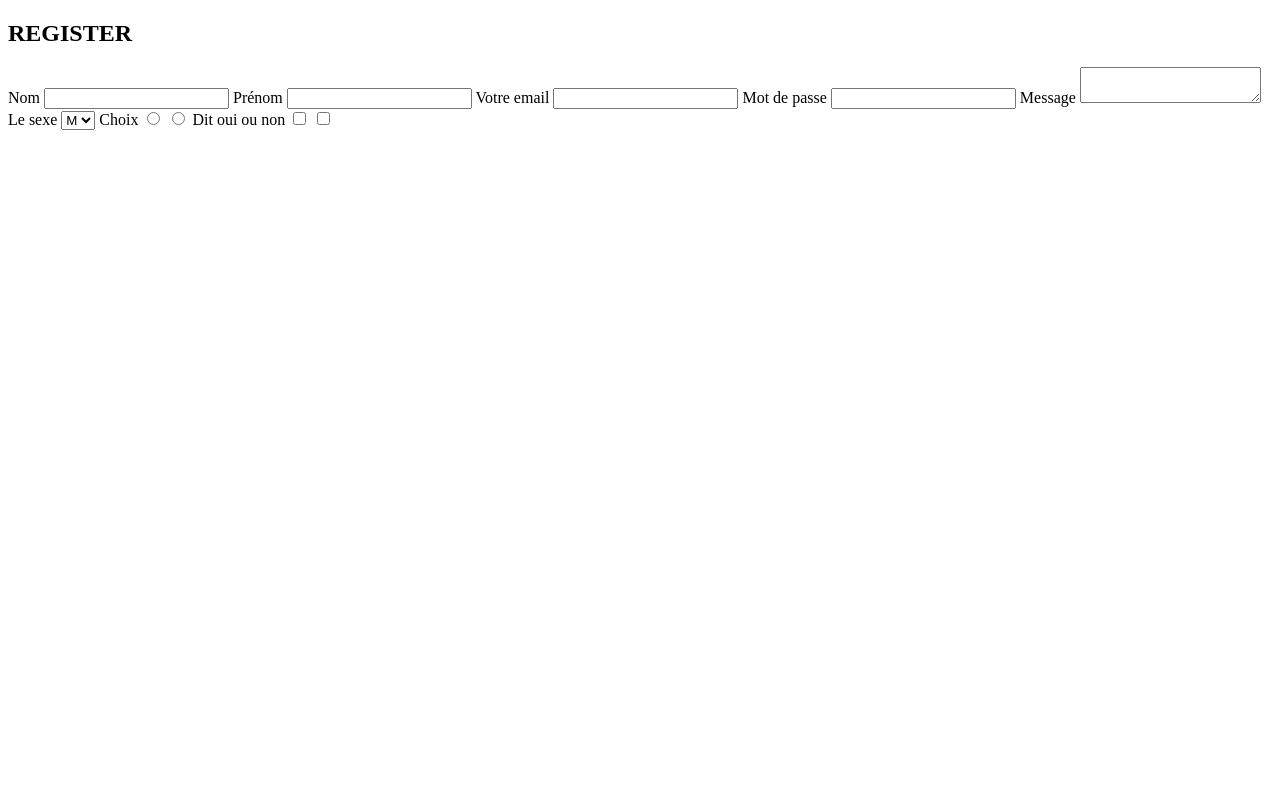
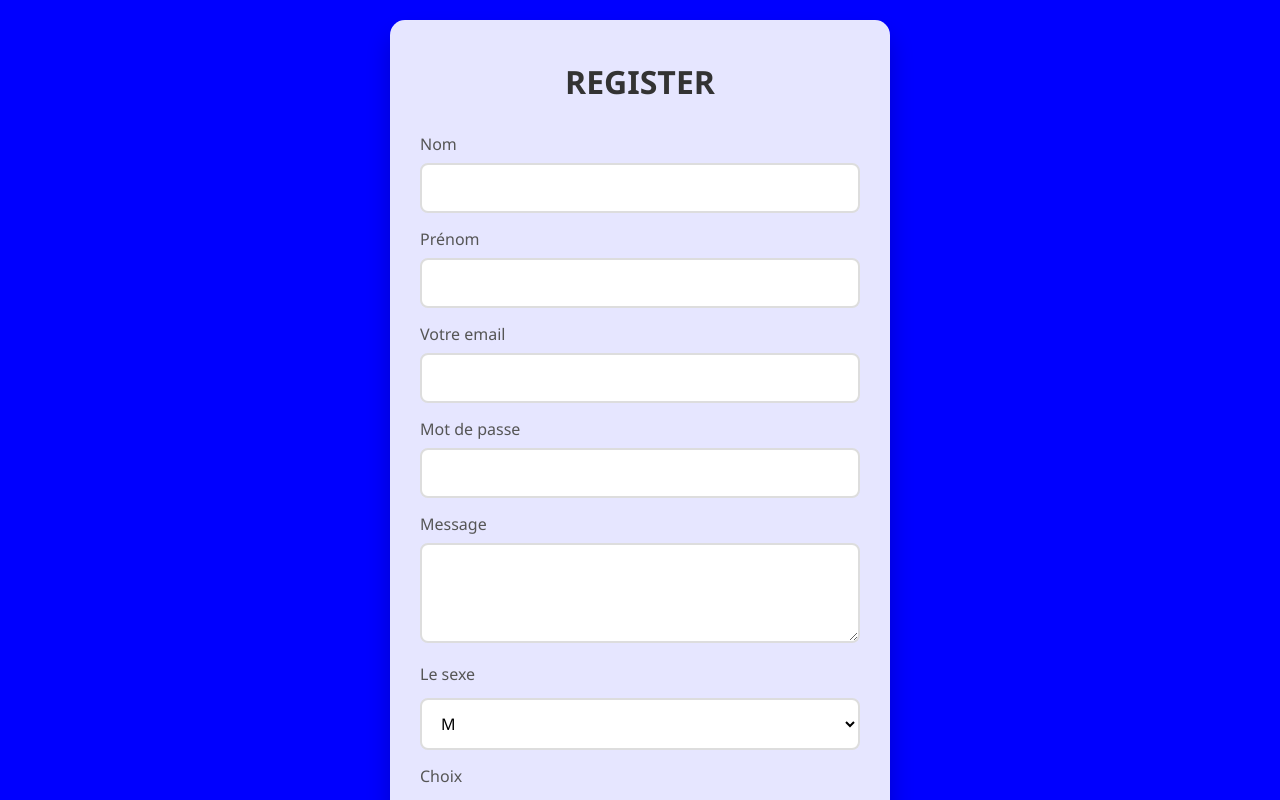
Before and after one commit to hippolite-oss/es1, a plain HTML site: page index.html in a window 1280 px wide. Shown: the top 800 px of the page. Drawn offline with Linux system fonts and the light colour scheme.

Commit message:
Update file

```diff
--- a/index.html
+++ b/index.html
@@ -5,6 +5,117 @@
     <meta name="viewport" content="width=device-width, initial-scale=1.0">
     <title>Register</title>
     <style>
+         /* RESET ET STYLES GÉNÉRAUX */
+        * {
+            margin: 0;
+            padding: 0;
+            box-sizing: border-box;
+            font-family: 'Segoe UI', Tahoma, Geneva, Verdana, sans-serif;
+        }
+
+        body {
+            background: blue;
+            min-height: 80vh;
+            display: flex;
+            justify-content: center;
+            align-items: center;
+            padding: 20px;
+        }
+
+        /* CONTENEUR PRINCIPAL */
+        .container {
+            background: rgba(255, 255, 255, 0.9);
+            padding: 40px 30px;
+            border-radius: 15px;
+            box-shadow: 0 15px 25px rgba(0, 0, 0, 0.2);
+            width: 100%;
+            max-width: 500px;
+        }
+
+        /* TITRE */
+        h2 {
+            color: #333;
+            text-align: center;
+            margin-bottom: 30px;
+            font-size: 2rem;
+            font-weight: 600;
+        }
+
+        /* LABELS */
+        label {
+            display: block;
+            margin: 15px 0 8px;
+            color: #555;
+            font-weight: 500;
+        }
+
+        /* CHAMPS DE SAISIE */
+        .put {
+            width: 100%;
+            padding: 12px 15px;
+            border: 2px solid #ddd;
+            border-radius: 8px;
+            font-size: 1rem;
+            transition: all 0.3s ease;
+        }
+
+        .put:focus {
+            border-color: #667eea;
+            box-shadow: 0 0 8px rgba(102, 126, 234, 0.3);
+            outline: none;
+        }
+
+        /* ZONE DE TEXTE */
+        textarea {
+            width: 100%;
+            height: 100px;
+            padding: 12px 15px;
+            border: 2px solid #ddd;
+            border-radius: 8px;
+            resize: vertical;
+            font-size: 1rem;
+            transition: all 0.3s ease;
+        }
+
+        textarea:focus {
+            border-color: #667eea;
+            box-shadow: 0 0 8px rgba(102, 126, 234, 0.3);
+            outline: none;
+        }
+
+        /* LISTE DÉROULANTE */
+        select {
+            width: 100%;
+            padding: 12px 15px;
+            border: 2px solid #ddd;
+            border-radius: 8px;
+            background: white;
+            font-size: 1rem;
+            margin-top: 5px;
+        }
+
+        /* RADIO ET CHECKBOX */
+        input[type="radio"],
+        input[type="checkbox"] {
+            margin: 10px 5px 10px 0;
+            transform: scale(1.2);
+        }
+
+        /* GROUPE DE BOUTONS RADIO */
+        input[name="ok"] {
+            margin-left: 15px;
+        }
+
+        /* RESPONSIVE */
+        @media (max-width: 480px) {
+            .container {
+                padding: 20px 15px;
+            }
+
+            h2 {
+                font-size: 1.5rem;
+            }
+        }
     </style>
 </head>
 <body>
```
